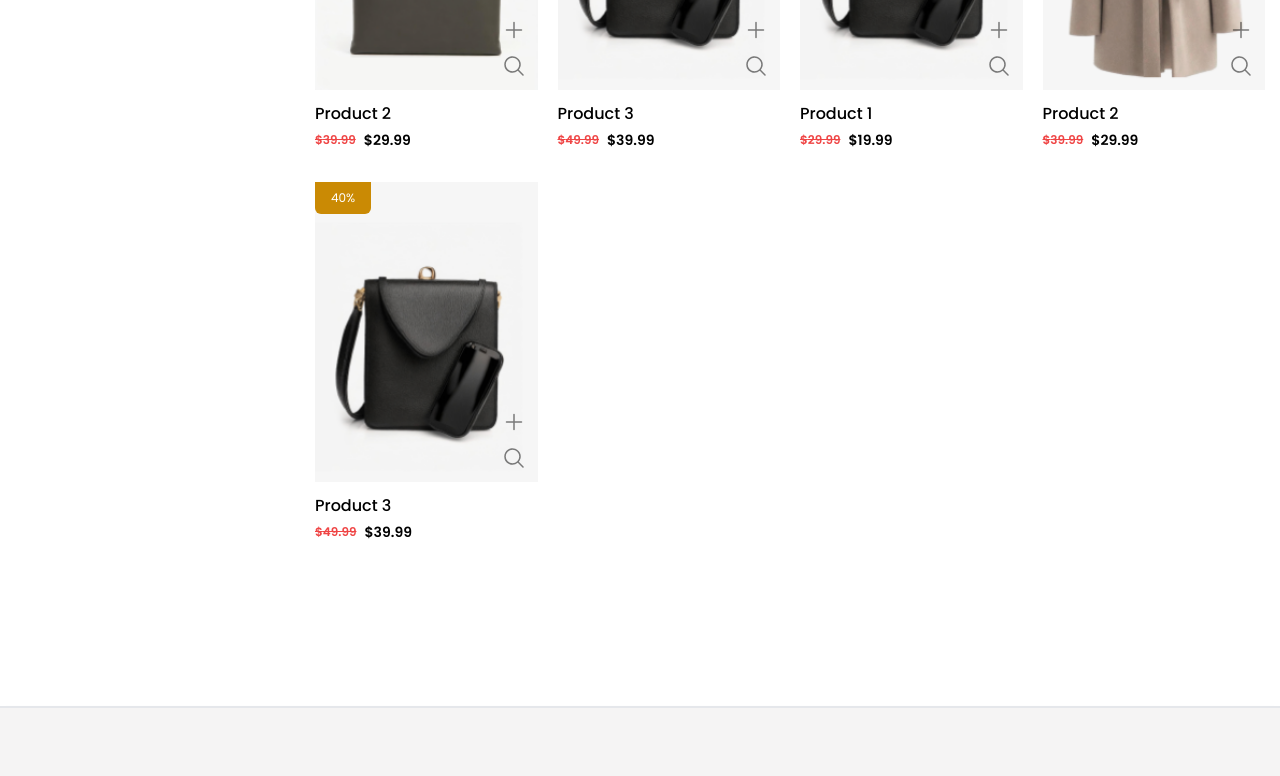
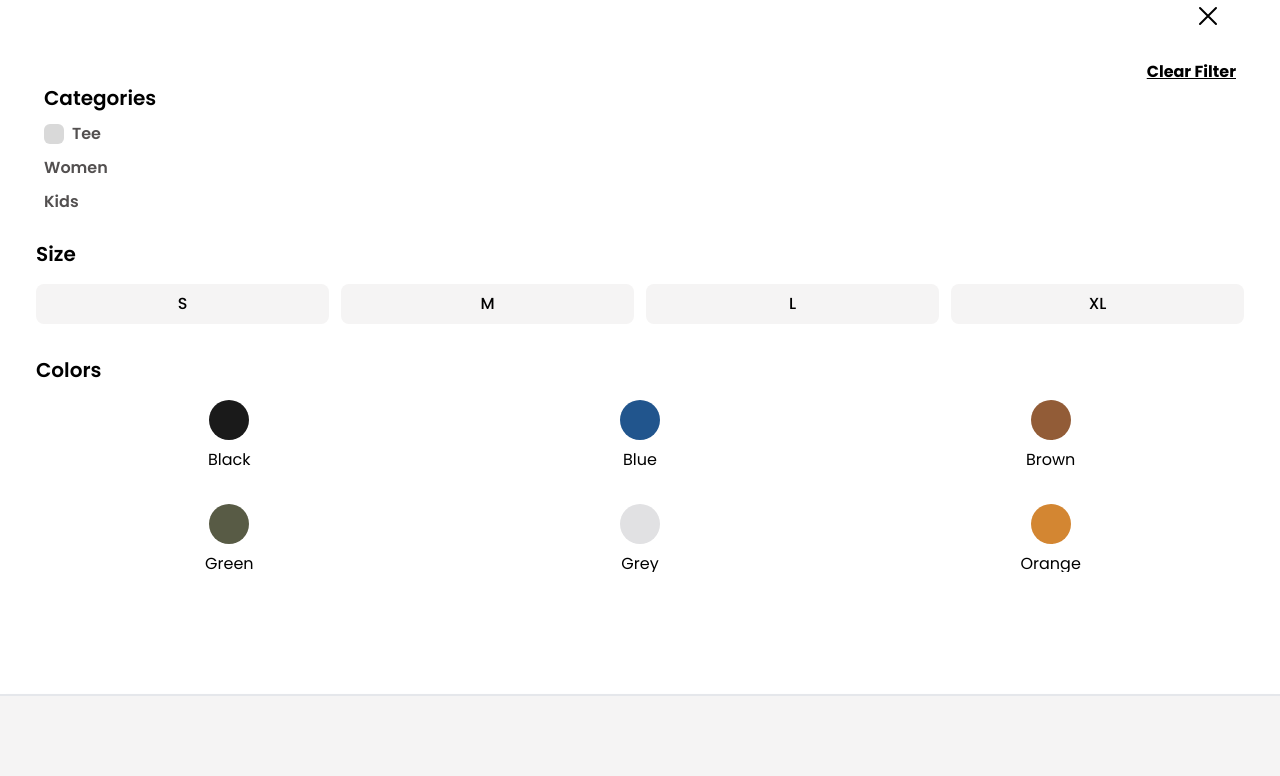
Before and after one commit to kyhungtran191/cein-fe, a React (Vite) app: page /products in a window 1280 px wide. Shown: the part 840-1616 px from the top of the page. Built offline with nearby package versions, Linux system fonts and the light colour scheme.

Commit message:
done filter

```diff
--- a/src/pages/Products/Products.tsx
+++ b/src/pages/Products/Products.tsx
@@ -1,5 +1,7 @@
+/* eslint-disable jsx-a11y/no-static-element-interactions */
 /* eslint-disable jsx-a11y/label-has-associated-control */
 import React, { useEffect, useState } from 'react'
+import { createPortal } from 'react-dom'
 import { Product } from 'src/@types/product'
 import Button from 'src/components/Button/Button'
 import Dropdown from 'src/components/Dropdown/Dropdown'
@@ -20,6 +22,8 @@ export default function Products() {
     }
   }, [])
   return (
+    <>
+      <FilterModal isOpen={isFilter} onSidebarClose={() => setIsFilter(false)}></FilterModal>
       <div className='section'>
         <div className='py-4 product-container'>
           <div className='grid grid-cols-1 md:grid-cols-[280px_minmax(500px,_1fr)] gap-[12px]  medium:gap-[20px]'>
@@ -106,27 +110,70 @@ export default function Products() {
               <div className='flex flex-wrap items-center justify-between gap-3 mb-3'>
                 <p className='text-base font-medium text-darkGrey'>Found 16 results</p>
                 <FilterProduct></FilterProduct>
-              <Button className='block text-white bg-black rounded-lg w-max md:hidden'>
+                <Button
+                  className='block text-white bg-black rounded-lg w-max md:hidden'
+                  onClick={() => setIsFilter((s) => !s)}
+                >
                   <Filter></Filter>
                 </Button>
                 {/* Dropdown */}
               </div>
-            {/* Filter table */}
+              {/* Product list */}
+              <div className='grid justify-center grid-cols-2 gap-5 mt-6 lg:grid-cols-4'>
+                {productList.map((item: Product, index) => {
+                  return <ProductCard product={item} key={index}></ProductCard>
+                })}
+              </div>
+              {/* <Pagination pageSize={15}></Pagination> */}
+            </div>
+          </div>
+        </div>
+      </div>
+    </>
+  )
+}
+
+function FilterModal({ isOpen = false, onSidebarClose }: { isOpen: boolean; onSidebarClose: () => void }) {
+  return createPortal(
+    <>
       <div
-              className={`transition-height duration-500 ease-in-out rounded-lg shadow-xl shadow-slate-300 max-h-[400px] overflow-auto block md:none  ${
-                isFilter ? 'h-[400px]' : 'h-0'
-              }`}
+        className={`fixed inset-0 z-40 ${!isOpen ? 'pointer-events-none overflow-auto' : 'pointer-events-auto overflow-hidden'}`}
       >
         <div
-                className={`transition-all duration-300 ease-linear  ${
-                  isFilter ? 'visible opacity-100' : 'invisible opacity-0 duration-100'
-                } p-6 grid grid-cols-2 gap-3`}
+          className={`z-30 absolute inset-0 bg-black bg-opacity-30 ${isOpen ? 'opacity-100 pointer-events-auto' : 'opacity-0 pointer-events-none'} transition-all duration-300`}
+          onClick={onSidebarClose}
+        ></div>
+        <div
+          className={`fixed bottom-0 min-h-[80vh] z-50 p-10 px-4 w-full lg:min-w-[35vw] bg-white ${isOpen ? 'translate-y-0' : 'translate-y-full'} transition-all duration-300 ease-in-out rounded-tl-3xl rounded-tr-3xl`}
         >
-                <div className='w-full my-2'>
-                  <h2 className='text-xl font-semibold'>Gender</h2>
+          <div className='flex justify-end px-10'>
+            <svg
+              xmlns='http://www.w3.org/2000/svg'
+              fill='none'
+              viewBox='0 0 24 24'
+              strokeWidth={1.5}
+              stroke='currentColor'
+              className='w-8 h-8 cursor-pointer'
+              onClick={onSidebarClose}
+            >
+              <path strokeLinecap='round' strokeLinejoin='round' d='M6 18 18 6M6 6l12 12' />
+            </svg>
+          </div>
+          <div className='p-5'>
+            <div className='flex-col max-h-[65vh] col-span-1 overflow-y-scroll flex'>
+              <div className='w-full px-2 my-2'>
+                <div className='flex justify-end font-bold underline'>Clear Filter</div>
+                <h2 className='text-xl font-semibold'>Categories</h2>
                 <div className='flex gap-2 w-full my-[10px] font-semibold text-darkGrey items-center'>
-                    {/* <Checkbox></Checkbox> */}
-                    Men
+                  <label className={`custom-checkbox w-5 h-5 block cursor-pointer`}>
+                    <input type='checkbox' className='hidden' value={'tee'} />
+                    <div className='relative w-full h-full rounded-md bg-thinGrey'>
+                      <div className='absolute items-center justify-center hidden w-full h-full rounded-md bg-darkGrey'>
+                        <CheckIcon className='w-3 h-3 text-white'></CheckIcon>
+                      </div>
+                    </div>
+                  </label>
+                  Tee
                 </div>
                 <div className='flex gap-2 w-full my-[10px] font-semibold text-darkGrey items-center'>
                   {/* <Checkbox></Checkbox> */}
@@ -137,47 +184,45 @@ export default function Products() {
                   Kids
                 </div>
               </div>
-                <div className='w-full col-span-2 my-2'>
-                  <h2 className='text-xl font-semibold'>Colors</h2>
-                  <div className='grid grid-cols-4 gap-4 my-4 medium:grid-cols-3 medium:gap-6'>
-                    {Array(4)
-                      .fill(0)
-                      .map((item, index) => (
-                        <div className='flex flex-col items-center justify-center' key={index}>
-                          <div className='w-[40px] h-[40px] bg-black rounded-full'></div>
-                          <div className='my-2 text-center'>Black</div>
-                        </div>
-                      ))}
-                  </div>
-                </div>
-                <div className='w-full col-span-2 my-2'>
+              <div className='w-full my-2'>
                 <h2 className='text-xl font-semibold'>Size</h2>
-                  <div className='grid grid-cols-4 gap-4 my-4 medium:grid-cols-5 medium:gap-6'>
+                <div className='grid grid-cols-4 gap-4 my-4 medium:gap-3'>
                   {['S', 'M', 'L', 'XL'].map((item, index) => (
-                      <div className='font-medium text-center cursor-pointer' key={index}>
+                    <div
+                      className='flex items-center justify-center px-4 py-2 font-medium rounded-lg cursor-pointer bg-footer'
+                      key={index}
+                    >
                       {item}
                     </div>
                   ))}
                 </div>
               </div>
-                <Button className='col-span-2 mt-2 font-medium text-white transition-all duration-300 hover:bg-black24/100 bg-black24/90'>
-                  Apply
-                </Button>
-                <Button className='w-full col-span-2 mt-2 font-medium text-white bg-green-500 text-md'>
-                  Xóa tất cả bộ lọc
-                </Button>
+              <div className='w-full my-2'>
+                <h2 className='text-xl font-semibold'>Colors</h2>
+                <div className='grid grid-cols-4 gap-4 my-4 medium:grid-cols-3 medium:gap-6'>
+                  {colors.map((item, index) => (
+                    <div className='flex flex-col items-center justify-center' key={index}>
+                      <div
+                        style={{ backgroundColor: item.hex }}
+                        className={`w-[40px] h-[40px]  rounded-full p-2  cursor-pointer`}
+                      ></div>
+                      <div className='my-2 text-center'>{item.name}</div>
+                    </div>
+                  ))}
                 </div>
               </div>
-            {/* Product list */}
-            <div className='grid justify-center grid-cols-2 gap-5 mt-6 medium:grid-cols-4'>
-              {productList.map((item: Product, index) => {
-                return <ProductCard product={item} key={index}></ProductCard>
-              })}
-            </div>
-            {/* <Pagination pageSize={15}></Pagination> */}
+              <div className='w-full my-2'>
+                <h2 className='text-xl font-semibold'>Sales</h2>
+                <div className='flex gap-2 w-full my-[10px] font-semibold text-darkGrey items-center'>70%</div>
+                <div className='flex gap-2 w-full my-[10px] font-semibold text-darkGrey items-center'>50%</div>
+                <div className='flex gap-2 w-full my-[10px] font-semibold text-darkGrey items-center'>30%</div>
+                <div className='flex gap-2 w-full my-[10px] font-semibold text-darkGrey items-center'>20%</div>
               </div>
             </div>
           </div>
         </div>
+      </div>
+    </>,
+    document.body as HTMLElement
   )
 }
```
Lines whose indentation alone changed are shown as unchanged.
